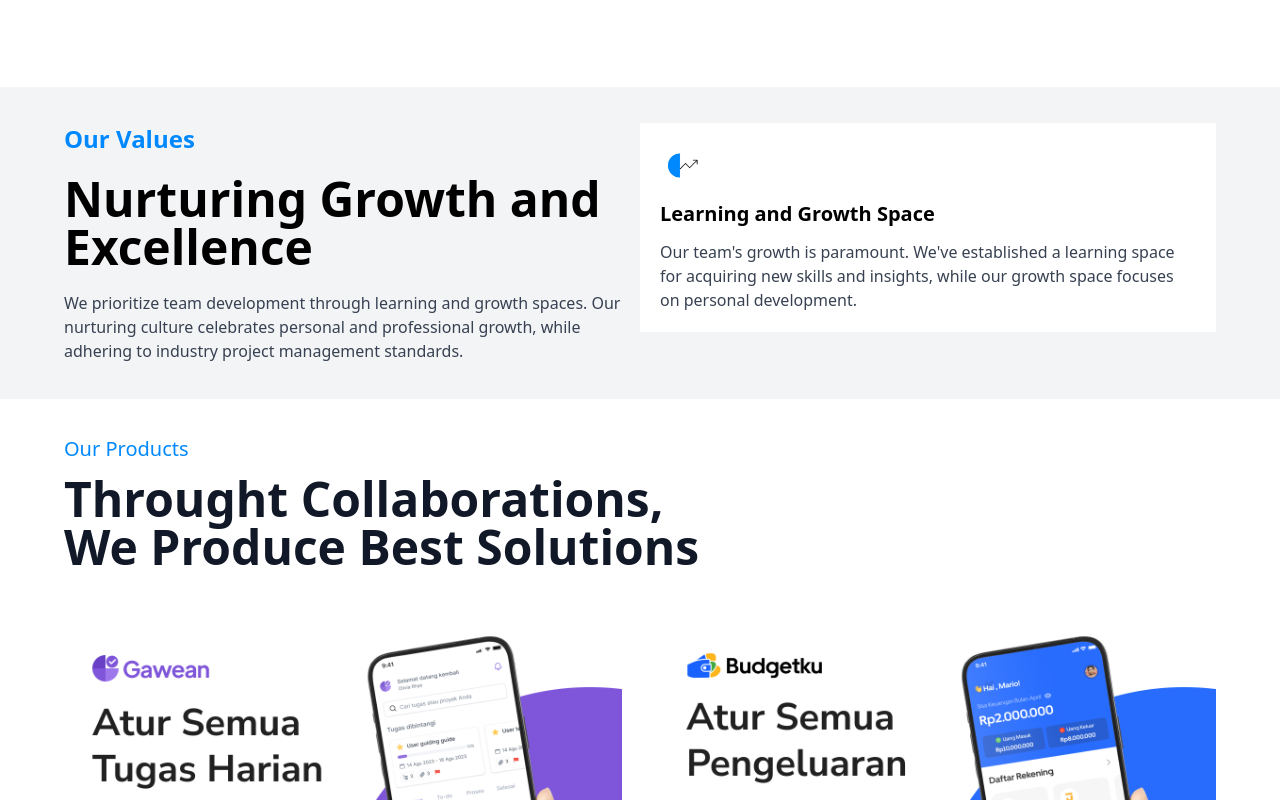
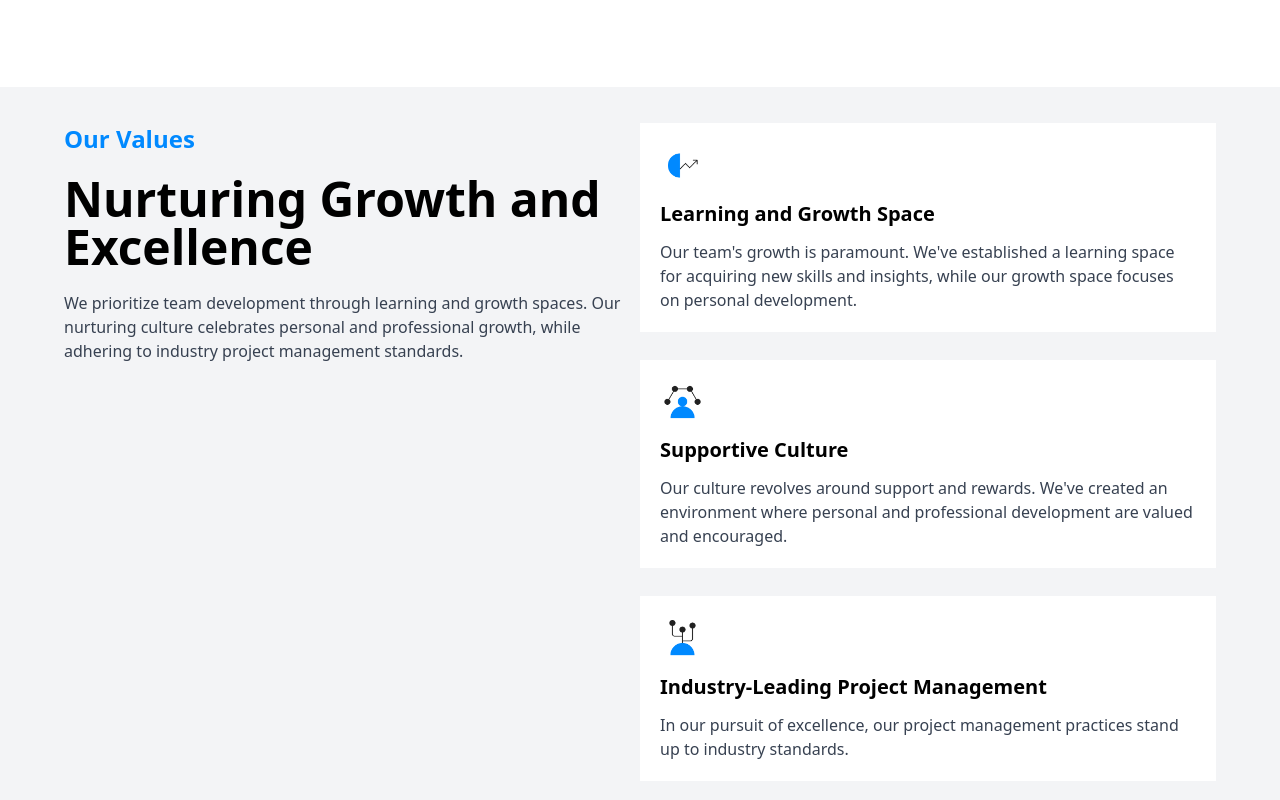
Before and after one commit to Blue-Habit/blue-habit-landing, a Nuxt app: page / in a window 1280 px wide. Shown: the part 2540-3340 px from the top of the page. Built offline with nearby package versions, Linux system fonts and the light colour scheme.

Commit message:
finish our values component

```diff
--- a/components/OurValues.vue
+++ b/components/OurValues.vue
@@ -1,6 +1,6 @@
 <template>
-    <div class="container bg-gray-100 py-9">
-        <div class="grid lg:grid-cols-2 sm:grid-cols-1 lg:px-16 sm:px-5">
+    <div class="bg-gray-100 py-9">
+        <div class="grid lg:grid-cols-2 sm:grid-cols-1 lg:px-16 sm:px-5 justify-between">
             <div class="flex flex-col">
                 <h1 class="text-primary text-2xl font-bold mb-5">Our Values</h1>
                 <h1 class="text-5xl font-bold mb-5">Nurturing Growth and Excellence</h1>
@@ -8,13 +8,25 @@
                     culture celebrates
                     personal and professional growth, while adhering to industry project management standards.</p>
             </div>
-            <div class="flex flex-col">
+            <div class="flex flex-col gap-7 w-full">
                 <div class="bg-white w-full p-5">
                     <img :src="growth" alt="Growth Icon" class="w-1/12 mb-3">
                     <h1 class="text-xl font-bold mb-3">Learning and Growth Space</h1>
                     <p class="text-gray-700">Our team's growth is paramount. We've established a learning space for
                         acquiring new skills and
                         insights, while our growth space focuses on personal development.</p>
+                </div>
+                <div class="bg-white w-full p-5">
+                    <img :src="supportive" alt="Supportive Icon" class="w-1/12 mb-3">
+                    <h1 class="text-xl font-bold mb-3">Supportive Culture</h1>
+                    <p class="text-gray-700">Our culture revolves around support and rewards. We've created an environment
+                        where personal and professional development are valued and encouraged.</p>
+                </div>
+                <div class="bg-white w-full p-5">
+                    <img :src="empowering" alt="Empowering Icon" class="w-1/12 mb-3">
+                    <h1 class="text-xl font-bold mb-3">Industry-Leading Project Management</h1>
+                    <p class="text-gray-700">In our pursuit of excellence, our project management practices stand up to
+                        industry standards.</p>
                 </div>
             </div>
         </div>
```
